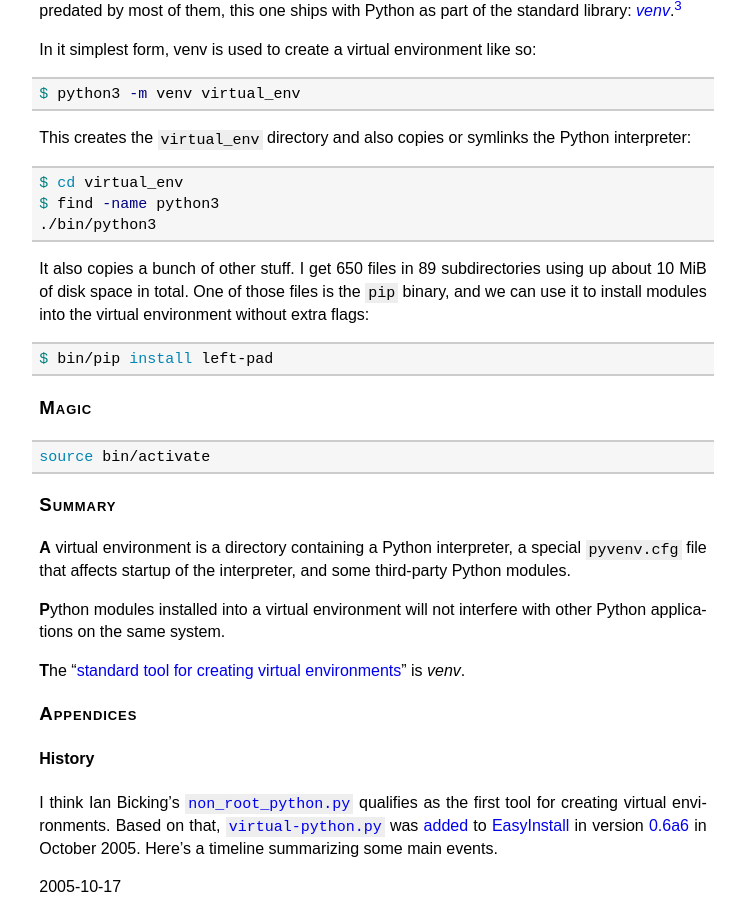
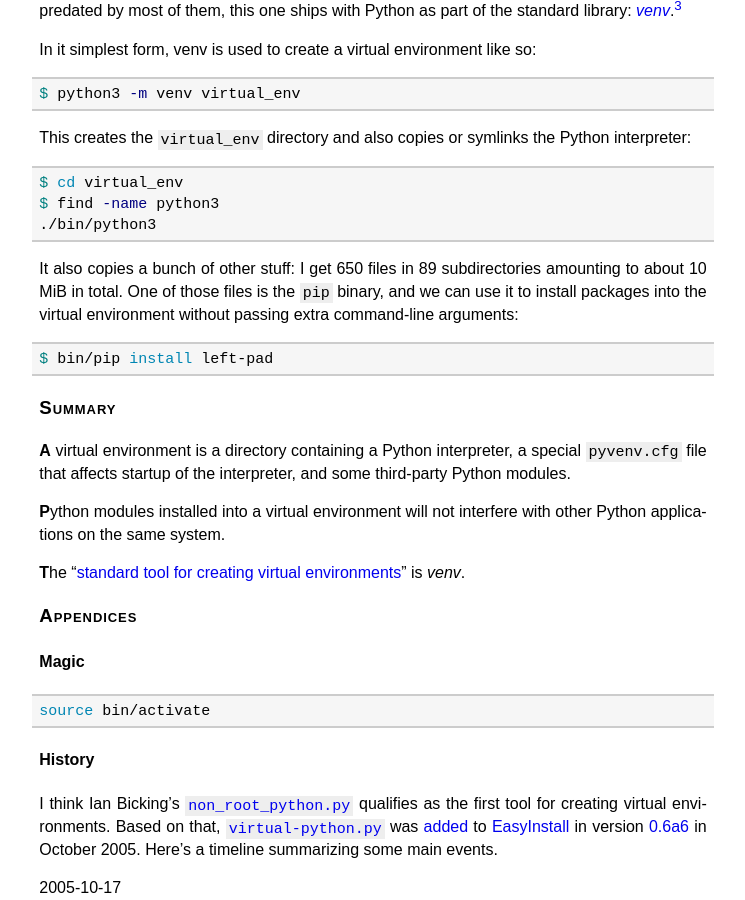
Before and after one commit to meribold/meribold.org, a Jekyll site: the page built from virtual-environments-9487.md, in a window 1280 px wide and 900 px high, scrolled down 2552 px. Shown: the whole window, without its empty margins (267-1012 px from the left). Built offline with Jekyll 4.4.1, drawn with Linux system fonts in a browser that asks for light colours.

Commit message:
Continue drafting post about virtual environments

````diff
--- a/virtual-environments-9487.md
+++ b/virtual-environments-9487.md
@@ -220,9 +220,10 @@ $ find -name python3
 ./bin/python3
 ```
 
-It also copies a bunch of other stuff.  I get 650 files in 89 subdirectories using up
-about 10 MiB of disk space in total.  One of those files is the `pip` binary, and we can
-use it to install modules into the virtual environment without extra flags:
+It also copies a bunch of other stuff: I get 650 files in 89 subdirectories amounting to
+about 10 MiB in total.  One of those files is the `pip` binary, and we can use it to
+install packages into the virtual environment without passing extra command-line
+arguments:
 
 ```bash
 $ bin/pip install left-pad
@@ -232,13 +233,6 @@ $ bin/pip install left-pad
     $ find | wc -l
     740
 -->
-
-<!-- ## Activate -->
-## Magic
-
-```bash
-source bin/activate
-```
 
 ## Summary
 
@@ -258,6 +252,13 @@ Python since Python 3.3.](https://docs.python.org/3/installing/)"
 -->
 
 ## Appendices
+
+<!-- ### Activate -->
+### Magic
+
+```bash
+source bin/activate
+```
 
 ### History
 
````
